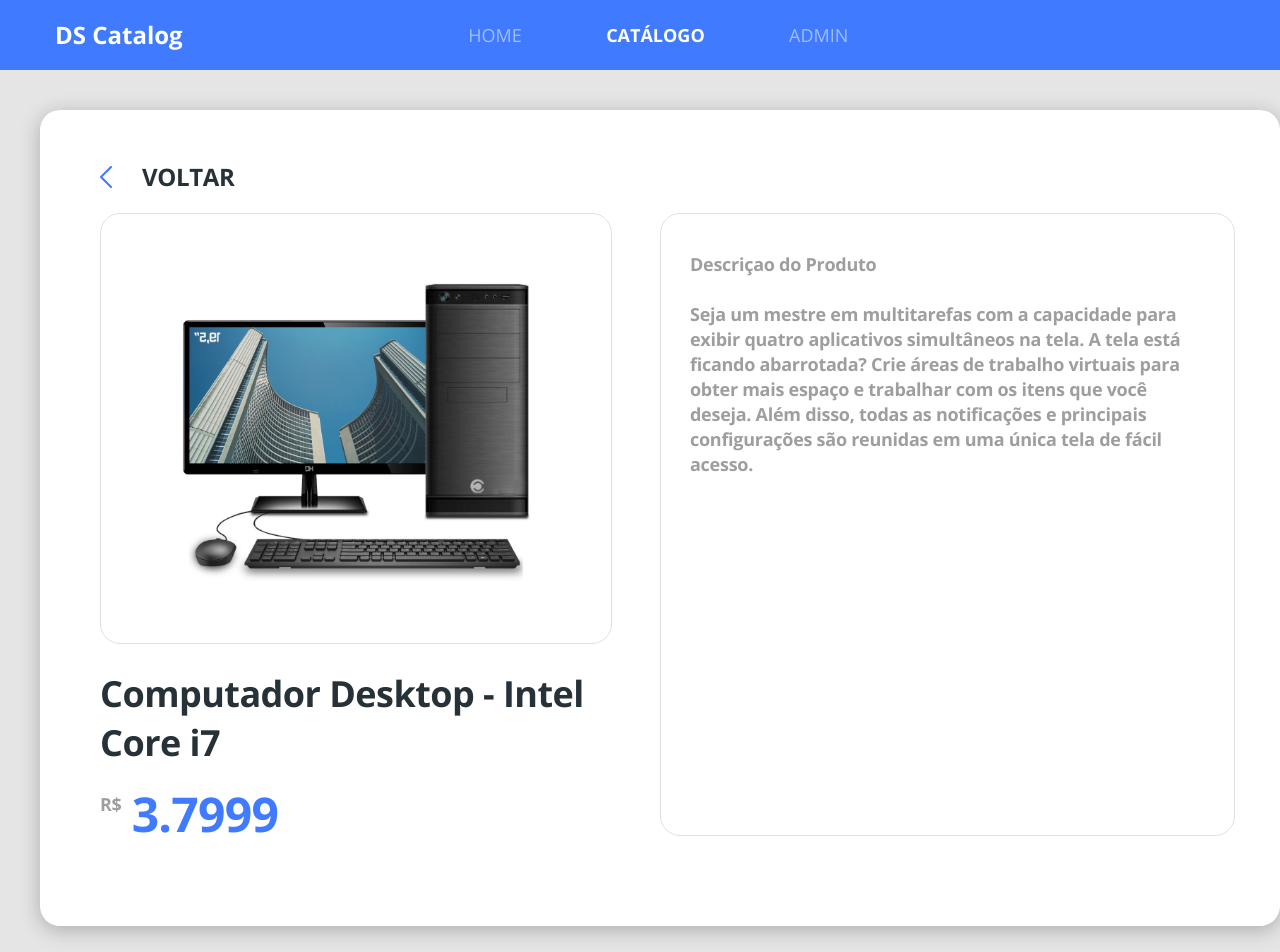
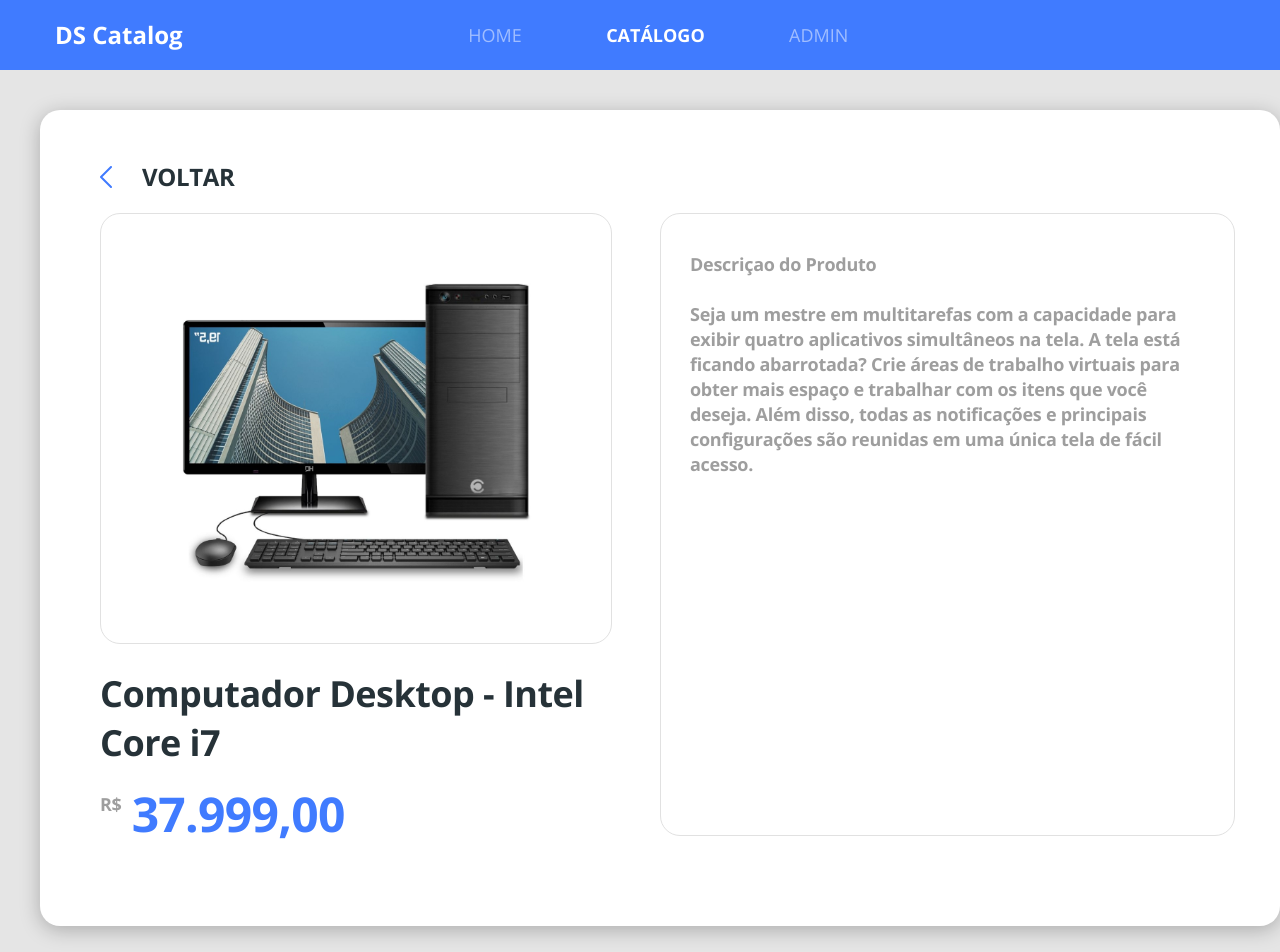
Before and after one commit to nevesade/dscatalog-bootcamp-React, a React (Create React App) app in the folder front-web/: page /products/1 in a window 1280 px wide. Shown: the top 952 px of the page. Built offline with nearby package versions, Linux system fonts and the light colour scheme.

Commit message:
Fomart price products

```diff
--- a/front-web/src/core/assets/styles/components/ProductPrice/index.tsx
+++ b/front-web/src/core/assets/styles/components/ProductPrice/index.tsx
@@ -1,14 +1,23 @@
 import React from 'react';
 import './styles.scss';
+
+
 
 type Props = {
     price: number;
 }
+
+
+const formatPrice = (price: number) => {
+
+     return new Intl.NumberFormat ('pt-BR', {minimumFractionDigits: 2 }).format(price);
+}
+
 const ProductPrice = ( {price}:Props) =>(
     <div className="product-price-container">
         <span className="product-currency">R$</span>
         <h3 className="product-price">
-            {price}
+            {formatPrice(price)}
         </h3>
     </div>
 );
--- a/front-web/src/pages/Catalog/components/ProductDetails/index.tsx
+++ b/front-web/src/pages/Catalog/components/ProductDetails/index.tsx
@@ -35,7 +35,7 @@
                         <h1 className="product-details-name">
                             Computador Desktop - Intel Core i7
                         </h1>
-                        <ProductPrice price={3.7999}/>
+                        <ProductPrice price={37999}/>
                       </div>
                       <div className="col-6 product-details-card ">
                           <h1 className="product-description-title">
```
